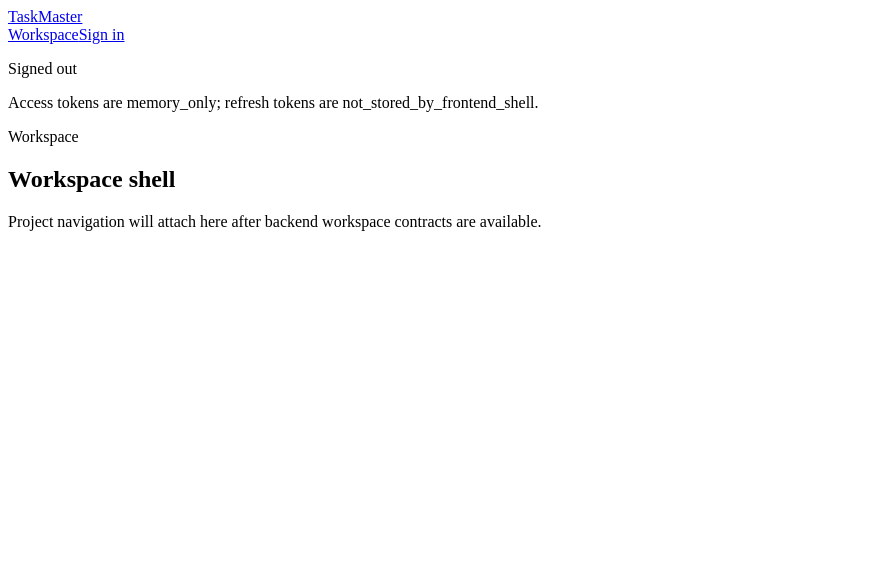
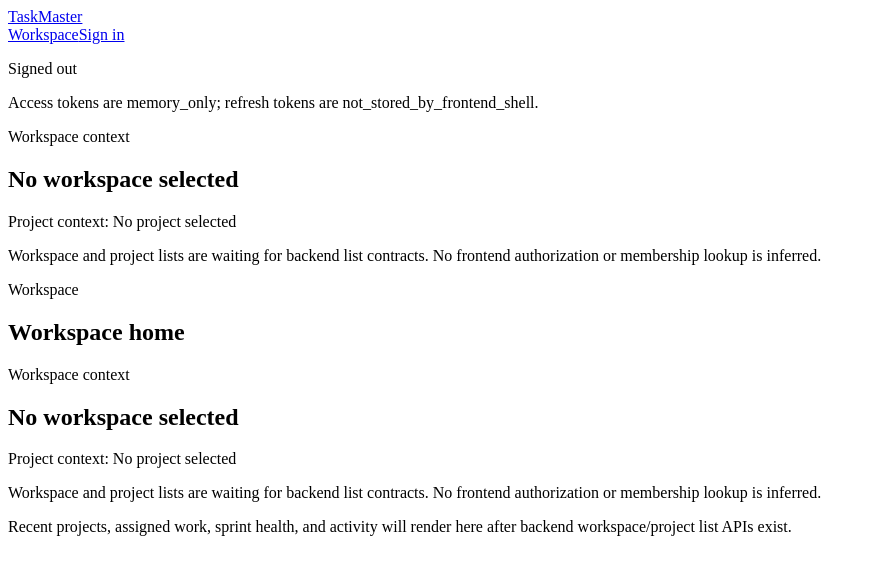
Before and after one commit to 1197smalik/TaskTracker, a React (Vite) app in the folder apps/frontend/: page /workspace in a window 1280 px wide. Shown: the top 574 px of the page, without its empty margins (0-872 px from the left). Built offline with nearby package versions, Linux system fonts and the light colour scheme.

Commit message:
TM-085 create frontend workspace project navigation shell

```diff
--- a/apps/frontend/package.json
+++ b/apps/frontend/package.json
@@ -5,7 +5,7 @@
   "type": "module",
   "scripts": {
     "dev": "vite",
-    "build": "tsc -b && vite build",
+    "build": "tsc --noEmit --pretty false --project tsconfig.json && vite build",
     "lint": "eslint .",
     "test": "node --test tests/*.test.mjs",
     "typecheck": "tsc --noEmit --pretty false --project tsconfig.json",
--- a/apps/frontend/src/App.tsx
+++ b/apps/frontend/src/App.tsx
@@ -5,14 +5,27 @@
   type AuthSession,
   createAnonymousSession,
 } from "./identity/session";
+import {
+  ProjectShellPage,
+  WorkspaceHomePage,
+  createEmptyWorkspaceProjectNavigation,
+  type WorkspaceProjectNavigationState,
+} from "./projects";
 import { AppShell } from "./routes/AppShell";
 
 export function App() {
   const [session] = useState<AuthSession>(() => createAnonymousSession());
+  const [projectNavigation] = useState<WorkspaceProjectNavigationState>(() =>
+    createEmptyWorkspaceProjectNavigation()
+  );
 
   return (
     <Routes>
-      <Route element={<AppShell session={session} />}>
+      <Route
+        element={
+          <AppShell session={session} projectNavigation={projectNavigation} />
+        }
+      >
         <Route index element={<Navigate replace to="/workspace" />} />
         <Route
           path="/login"
@@ -29,16 +42,11 @@
         />
         <Route
           path="/workspace"
-          element={
-            <section aria-labelledby="workspace-heading">
-              <p>Workspace</p>
-              <h1 id="workspace-heading">Workspace shell</h1>
-              <p>
-                Project navigation will attach here after backend workspace
-                contracts are available.
-              </p>
-            </section>
-          }
+          element={<WorkspaceHomePage navigation={projectNavigation} />}
+        />
+        <Route
+          path="/workspace/:workspaceId/projects/:projectId"
+          element={<ProjectShellPage navigation={projectNavigation} />}
         />
       </Route>
     </Routes>
--- /dev/null
+++ b/apps/frontend/src/projects/WorkspaceProjectNavigation.tsx
@@ -0,0 +1,87 @@
+import { Link, useParams } from "react-router-dom";
+
+import {
+  type WorkspaceProjectNavigationState,
+  getSelectedProject,
+  getSelectedWorkspace,
+} from "./navigation";
+
+type WorkspaceProjectNavigationProps = {
+  navigation: WorkspaceProjectNavigationState;
+};
+
+export function WorkspaceProjectNavigation({
+  navigation,
+}: WorkspaceProjectNavigationProps) {
+  const selectedWorkspace = getSelectedWorkspace(navigation);
+  const selectedProject = getSelectedProject(navigation);
+
+  return (
+    <aside aria-label="Workspace and project navigation">
+      <p>Workspace context</p>
+      <h2>{selectedWorkspace?.name ?? "No workspace selected"}</h2>
+      <p>Project context: {selectedProject?.name ?? "No project selected"}</p>
+      {navigation.status === "unavailable" ? (
+        <p>
+          Workspace and project lists are waiting for backend list contracts.
+          No frontend authorization or membership lookup is inferred.
+        </p>
+      ) : null}
+      {navigation.workspaces.length > 0 ? (
+        <nav aria-label="Workspace list">
+          {navigation.workspaces.map((workspace) => (
+            <Link key={workspace.id} to="/workspace">
+              {workspace.name}
+            </Link>
+          ))}
+        </nav>
+      ) : null}
+      {navigation.projects.length > 0 ? (
+        <nav aria-label="Project list">
+          {navigation.projects.map((project) => (
+            <Link
+              key={project.id}
+              to={`/workspace/${project.workspaceId}/projects/${project.id}`}
+            >
+              {project.key} {project.name}
+            </Link>
+          ))}
+        </nav>
+      ) : null}
+    </aside>
+  );
+}
+
+export function WorkspaceHomePage({ navigation }: WorkspaceProjectNavigationProps) {
+  return (
+    <section aria-labelledby="workspace-heading">
+      <p>Workspace</p>
+      <h1 id="workspace-heading">Workspace home</h1>
+      <WorkspaceProjectNavigation navigation={navigation} />
+      <p>
+        Recent projects, assigned work, sprint health, and activity will render
+        here after backend workspace/project list APIs exist.
+      </p>
+    </section>
+  );
+}
+
+export function ProjectShellPage({ navigation }: WorkspaceProjectNavigationProps) {
+  const { projectId, workspaceId } = useParams();
+
+  return (
+    <section aria-labelledby="project-heading">
+      <p>Project</p>
+      <h1 id="project-heading">Project shell</h1>
+      <WorkspaceProjectNavigation navigation={navigation} />
+      <p>
+        Route context: workspace {workspaceId ?? "unselected"}, project{" "}
+        {projectId ?? "unselected"}.
+      </p>
+      <p>
+        Board, backlog, sprint, epic, milestone, and settings pages are not
+        implemented in this navigation shell.
+      </p>
+    </section>
+  );
+}
--- /dev/null
+++ b/apps/frontend/src/projects/index.ts
@@ -0,0 +1,16 @@
+export {
+  ProjectShellPage,
+  WorkspaceHomePage,
+  WorkspaceProjectNavigation,
+} from "./WorkspaceProjectNavigation";
+export {
+  WORKSPACE_PROJECT_NAVIGATION_UNAVAILABLE_REASON,
+  createEmptyWorkspaceProjectNavigation,
+  getSelectedProject,
+  getSelectedWorkspace,
+} from "./navigation";
+export type {
+  ProjectNavigationItem,
+  WorkspaceNavigationItem,
+  WorkspaceProjectNavigationState,
+} from "./navigation";
--- /dev/null
+++ b/apps/frontend/src/projects/navigation.ts
@@ -0,0 +1,70 @@
+export const WORKSPACE_PROJECT_NAVIGATION_UNAVAILABLE_REASON =
+  "workspace_project_api_not_available";
+
+export type WorkspaceNavigationItem = {
+  id: string;
+  organizationId: string;
+  name: string;
+};
+
+export type ProjectNavigationItem = {
+  id: string;
+  workspaceId: string;
+  key: string;
+  name: string;
+};
+
+export type WorkspaceProjectNavigationState =
+  | {
+      status: "unavailable";
+      reason: typeof WORKSPACE_PROJECT_NAVIGATION_UNAVAILABLE_REASON;
+      selectedWorkspaceId: null;
+      selectedProjectId: null;
+      workspaces: [];
+      projects: [];
+    }
+  | {
+      status: "ready";
+      selectedWorkspaceId: string | null;
+      selectedProjectId: string | null;
+      workspaces: WorkspaceNavigationItem[];
+      projects: ProjectNavigationItem[];
+    };
+
+export function createEmptyWorkspaceProjectNavigation(): WorkspaceProjectNavigationState {
+  return {
+    status: "unavailable",
+    reason: WORKSPACE_PROJECT_NAVIGATION_UNAVAILABLE_REASON,
+    selectedWorkspaceId: null,
+    selectedProjectId: null,
+    workspaces: [],
+    projects: [],
+  };
+}
+
+export function getSelectedWorkspace(
+  navigation: WorkspaceProjectNavigationState
+): WorkspaceNavigationItem | null {
+  if (navigation.selectedWorkspaceId === null) {
+    return null;
+  }
+
+  return (
+    navigation.workspaces.find(
+      (workspace) => workspace.id === navigation.selectedWorkspaceId
+    ) ?? null
+  );
+}
+
+export function getSelectedProject(
+  navigation: WorkspaceProjectNavigationState
+): ProjectNavigationItem | null {
+  if (navigation.selectedProjectId === null) {
+    return null;
+  }
+
+  return (
+    navigation.projects.find((project) => project.id === navigation.selectedProjectId) ??
+    null
+  );
+}
--- a/apps/frontend/src/routes/AppShell.tsx
+++ b/apps/frontend/src/routes/AppShell.tsx
@@ -6,12 +6,17 @@
   describeSessionStatus,
   isAuthenticatedSession,
 } from "../identity/session";
+import {
+  WorkspaceProjectNavigation,
+  type WorkspaceProjectNavigationState,
+} from "../projects";
 
 type AppShellProps = {
   session: AuthSession;
+  projectNavigation: WorkspaceProjectNavigationState;
 };
 
-export function AppShell({ session }: AppShellProps) {
+export function AppShell({ projectNavigation, session }: AppShellProps) {
   const sessionLabel = describeSessionStatus(session);
 
   return (
@@ -30,6 +35,7 @@
           </p>
         </section>
       </header>
+      <WorkspaceProjectNavigation navigation={projectNavigation} />
       <main>
         <Outlet />
       </main>
```
Also changed, not shown: 1 other file (tests, documents, lock files or other folders).
